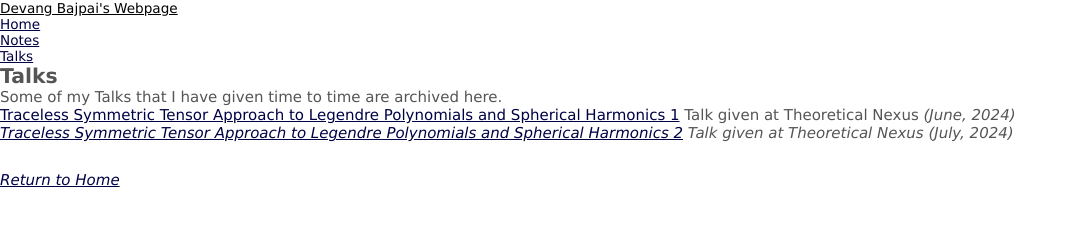
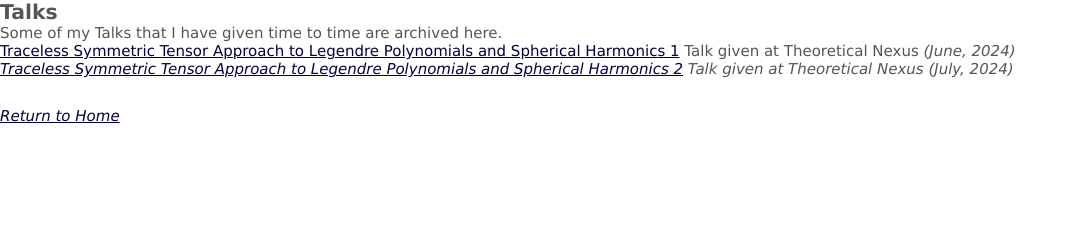
Before and after one commit to dbajpaimath/dbajpaimath.github.io, a plain HTML site: page Talks.html in a window 1280 px wide. Shown: the whole page, without its empty margins (0-1077 px from the left). Drawn offline with Linux system fonts and the light colour scheme.

Commit message:
Update Talks.html

```diff
--- a/Talks.html
+++ b/Talks.html
@@ -10,15 +10,6 @@
 </head>
 
 <body>
-	<nav class="navbar">
-
-  <ul>
-  	<li><a href="https://dbajpaimath.github.io/">Devang Bajpai's Webpage</a></li>
-    <li><a href="https://dbajpaimath.github.io/">Home</a></li>
-    <li><a href="https://dbajpaimath.github.io/Notes.html">Notes</a></li>
-    <li><a href="https://dbajpaimath.github.io/Talks.html">Talks</a></li>
-  </ul>
-</nav>
 
 
 	<h2>Talks</h2>
```
